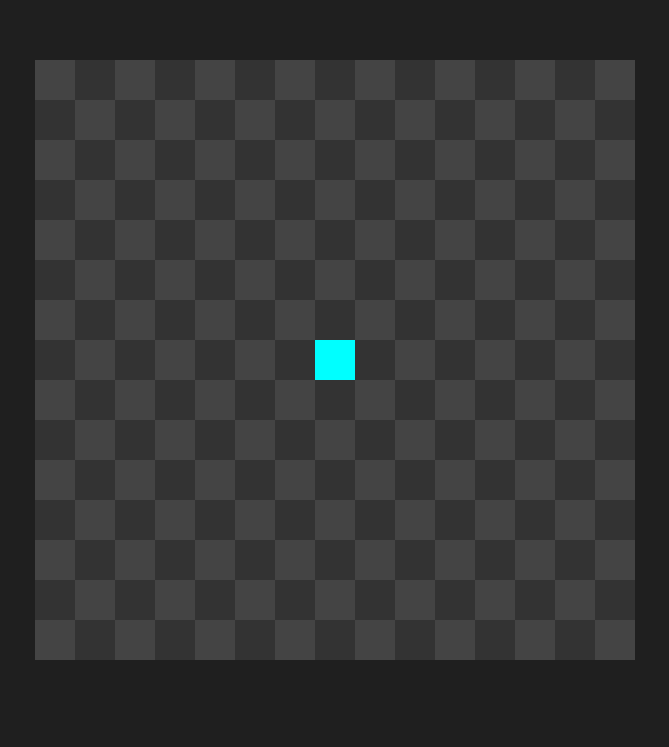
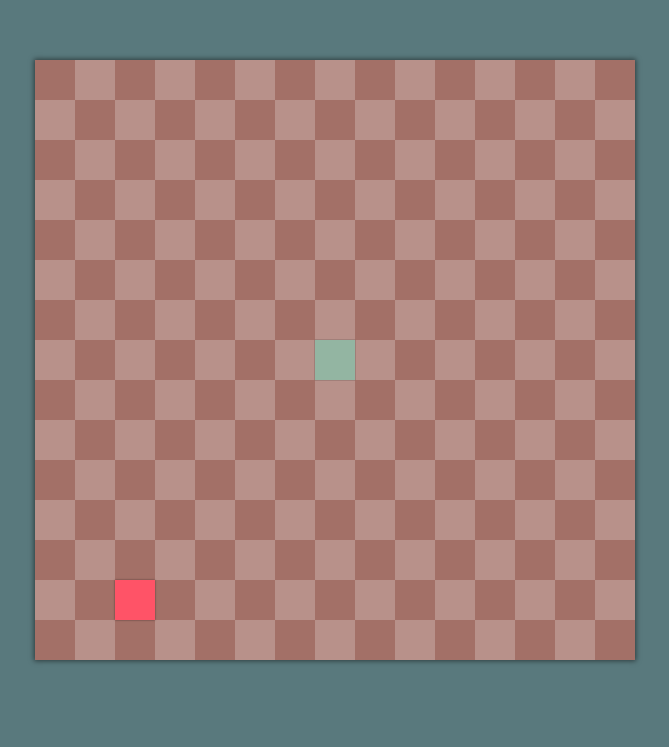
Before and after one commit to sweavertheslayr/snake_game, a plain HTML site: page index.html in a window 1280 px wide. Shown: the top 747 px of the page, without its empty margins (305-974 px from the left). Drawn offline with Linux system fonts and the light colour scheme.

Commit message:
added better color and food

```diff
--- /dev/null
+++ b/food.js
@@ -0,0 +1,50 @@
+import { rows, columns } from "./grid.js";
+import { grow as snakeGrow, snakeBody } from "./snake.js"
+
+let position = { x: 0, y: 0 };
+
+function move() {
+    let newPos;
+    let occupied;
+    let xPos;
+    let yPos;
+
+    do {
+        xPos = Math.floor(Math.random() * rows);
+        yPos = Math.floor(Math.random() * columns);
+
+        newPos = { x: xPos, y: yPos };
+
+        // Check if the new position is occupied by the snake
+        occupied = snakeBody.some(segment => segment.x === newPos.x && segment.y === newPos.y);
+
+    } while (occupied);
+
+    position.x = xPos;
+    position.y = yPos;
+}
+
+export function update() {
+
+    // call collision checker
+    checkEaten();
+}
+
+function checkEaten() {
+
+    // if eaten
+    if ((snakeBody[0].x === position.x) && (snakeBody[0].y === position.y)) {
+        snakeGrow();
+        move();
+    }
+}
+
+export function draw(gameBoard) {
+    const foodElement = document.createElement('div');
+    foodElement.style.gridRowStart = position.y;
+    foodElement.style.gridColumnStart = position.x;
+    foodElement.classList.add('food');
+    gameBoard.appendChild(foodElement);
+}
+
+move();
--- a/grid.js
+++ b/grid.js
@@ -24,10 +24,10 @@ export function draw(grid) {
         const newDiv = document.createElement('div');
 
         if (colorCounter % 2 === 0) {
-            newDiv.style.backgroundColor = evenColor;
+            newDiv.style.backgroundColor = oddColor;
         }
         else {
-            newDiv.style.backgroundColor = oddColor;
+            newDiv.style.backgroundColor = evenColor;
         }
 
         if (columns % 2 === 0) {
--- a/input.js
+++ b/input.js
@@ -1,3 +1,5 @@
+import { addInput } from "./snake.js"
+
 let inputDirection = { x: 0, y: 0 };
 let lastInputDirection = { x: 0, y: 0 };
 
@@ -22,7 +24,6 @@ window.addEventListener('keydown', e => {
     }
 })
 
-
 document.addEventListener('DOMContentLoaded', function () {
     const upButton = document.querySelector('.button-up');
     const leftButton = document.querySelector('.button-left');
@@ -38,24 +39,32 @@ document.addEventListener('DOMContentLoaded', function () {
 function up() {
     if (lastInputDirection.y !== 0) return;
     inputDirection = { x: 0, y: -1 };
+    processInput();
 }
 
 function down() {
     if (lastInputDirection.y !== 0) return;
     inputDirection = { x: 0, y: 1 };
+    processInput();
 }
 
 function left() {
     if (lastInputDirection.x !== 0) return;
     inputDirection = { x: -1, y: 0 };
+    processInput();
 }
 
 function right() {
     if (lastInputDirection.x !== 0) return;
     inputDirection = { x: 1, y: 0 };
+    processInput();
 }
 
-export function getInputDirection() {
+function processInput() {
     lastInputDirection = inputDirection;
-    return inputDirection;
+    addInput(inputDirection);
 }
+
+export function init() {
+
+}
--- a/snake.js
+++ b/snake.js
@@ -1,26 +1,54 @@
-import { getInputDirection } from "./input.js";
 import { rows, columns } from "./grid.js";
 
 export const SNAKE_SPEED = 5;
 
-const snakeBody = [{ x: 8, y: 8 }];
+export const snakeBody = [{ x: 8, y: 8 }, { x: 8, y: 8 }, { x: 8, y: 8 }];
+
+const inputBuffer = [];
+
+let newInputDirection = { x: 0, y: 0 };
+
+export function addInput(newInput) {
+    inputBuffer.push(newInput);
+}
+
+function move(removeTail) {
+
+    // if there is a new input
+    if (inputBuffer.length !== 0) {
+        // set input direction
+        newInputDirection = inputBuffer[0];
+        // remove direction from buffer
+        inputBuffer.shift();
+    }
+
+    // set input direction
+    const inputDirection = newInputDirection;
+
+    // create new head
+    let snakeHead = {
+        x: snakeBody[0].x + inputDirection.x,
+        y: snakeBody[0].y + inputDirection.y
+    };
+    // prepend new head to body
+    snakeBody.unshift(snakeHead);
+    // remove tail
+    if (removeTail) snakeBody.pop();
+}
+
+export function grow() {
+    move(false);
+}
 
 export function update() {
-    const inputDirection = getInputDirection();
-
-    for (let i = snakeBody.length - 2; i >= 0; i--) {
-        snakeBody[i+1] = { ...snakeBody[i] };
-    }
-
-    snakeBody[0].x += inputDirection.x;
-    snakeBody[0].y += inputDirection.y;
+    move(true);
 }
 
 export function draw(gameBoard) {
     snakeBody.forEach(segment => {
         const snakeElement = document.createElement('div');
-        snakeElement.style.gridRowStart = segment.y % (rows + 1);
-        snakeElement.style.gridColumnStart = segment.x % (columns + 1);
+        snakeElement.style.gridRowStart = segment.y;
+        snakeElement.style.gridColumnStart = segment.x;
         snakeElement.classList.add('snake');
         gameBoard.appendChild(snakeElement);
     })
--- a/snake_game.js
+++ b/snake_game.js
@@ -1,6 +1,8 @@
 
 import { update as updateSnake, draw as drawSnake, SNAKE_SPEED } from "./snake.js";
+import { update as updateFood, draw as drawFood } from "./food.js";
 import { draw as drawGrid, rows, columns } from "./grid.js";
+import { init } from "./input.js";
 
 const root = document.documentElement;
 
@@ -14,6 +16,12 @@ root.style.setProperty('--rows', rows);
 root.style.setProperty('--columns', columns);
 
 drawGrid(grid);
+init();
+
+// prevent from selecting things
+document.addEventListener('contextmenu', function (e) {
+    e.preventDefault();
+});
 
 function main(currentTime) {
     const deltaTime = (currentTime - lastRenderTime) / 1000;
@@ -30,11 +38,13 @@ function main(currentTime) {
 
 function update() {
     updateSnake();
+    updateFood();
 }
 
 function draw() {
     gameBoard.innerHTML = '';
     drawSnake(gameBoard);
+    drawFood(gameBoard);
 }
 
 window.requestAnimationFrame(main);
--- a/styles/style.css
+++ b/styles/style.css
@@ -7,23 +7,58 @@
     --minimum-tile-size: 5px;
     --tile-size: min(5vw, 5vh);
     --maximum-tile-size: 20px;
-    --odd-color: #333333;
-    --even-color: #444444;
 
     /* d pad variables */
     --button-size: 10vw;
-    --button-color: #888888;
-    --button-pressed-color: #a7a7a7;
 
     /* calculated variables */
     --min-height: calc(var(--tile-size) * var(--rows));
     --min-width: calc(var(--tile-size) * var(--columns));
+
+    /* color variables */
+    --color-snake-orange: #F8B392;
+    --color-snake-yellow: #F6F7B0;
+    --color-snake-green: #A0CFA2;
+    --color-snake-blue: #71BEE7;
+    --color-snake-purple: #8380B3;
+
+    /* 333333, 444444 */
+
+    --color-snake: #93B5A2;
+    --color-food: #FF5367;
+    --odd-color: #A37067;
+    --even-color: #B8918A;
+    --color-background: #59797D;
+    --button-color: #93B5A2;
+    --button-pressed-color: #B8D1C1;
+}
+
+.palletes {
+
+    /* coral */
+    /* snake: #18ACBA */
+    /* odd: #F76566 */
+    /* even: #FFA998 */
+    /* background?: #FFC397 */
+
+    /* next:
+    --color-snake: #93B5A2;
+    --odd-color: #A37067;
+    --even-color: #B8918A;
+    --color-background: #59797D; */
+
+
+
 }
 
 * {
     margin: 0;
-    background-color: #1F1F1F;
+    background-color: var(--color-background);
     user-select: none;
+}
+
+*:focus {
+    outline: none;
 }
 
 .world {
@@ -45,6 +80,7 @@
     display: grid;
     grid-template-columns: repeat(var(--columns), 1fr);
     grid-template-rows: repeat(var(--rows), 1fr);
+    box-shadow: 0px 0px 5px 1px rgba(0, 0, 0, 50%);
 }
 
 .grid div {
@@ -82,6 +118,8 @@
     border: none;
 
     border-radius: 0.5rem;
+
+    box-shadow: 0px 0px 5px 1px rgba(0, 0, 0, 50%);
 
     background-color: var(--button-pressed-color);
 }
@@ -133,9 +171,11 @@ button:not(:active) {
 }
 
 .snake {
-    background-color: aqua;
+    background-color: var(--color-snake);
+    box-shadow: 0px 0px 1px 0px rgba(0, 0, 0, 25%);
 }
 
 .food {
-    background-color: red;
+    background-color: var(--color-food);
+    box-shadow: 0px 0px 2px 0px rgba(0, 0, 0, 50%);
 }
```
Also changed, not shown: assets/down-arrow.png, assets/left-arrow.png, assets/right-arrow.png, assets/up-arrow.png.
